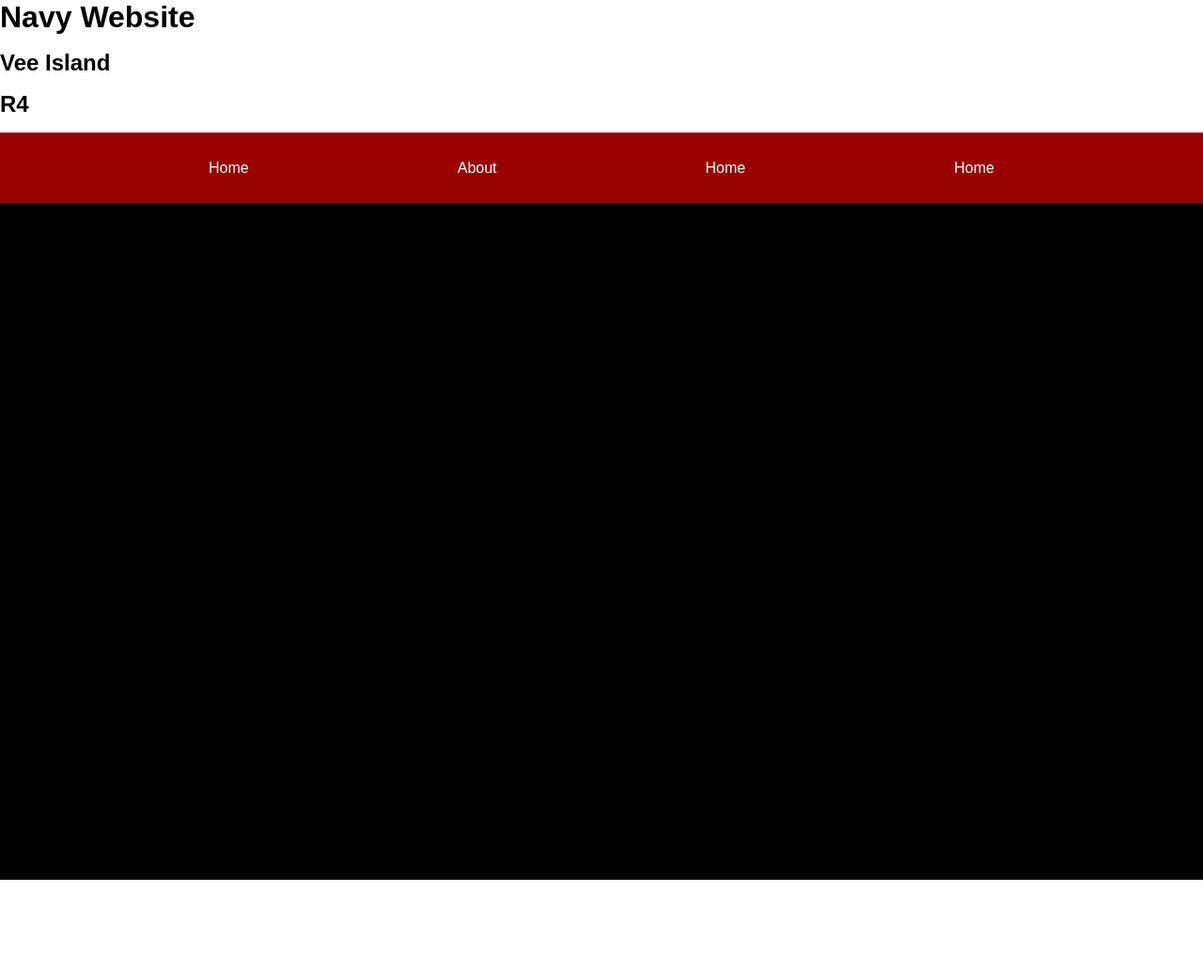
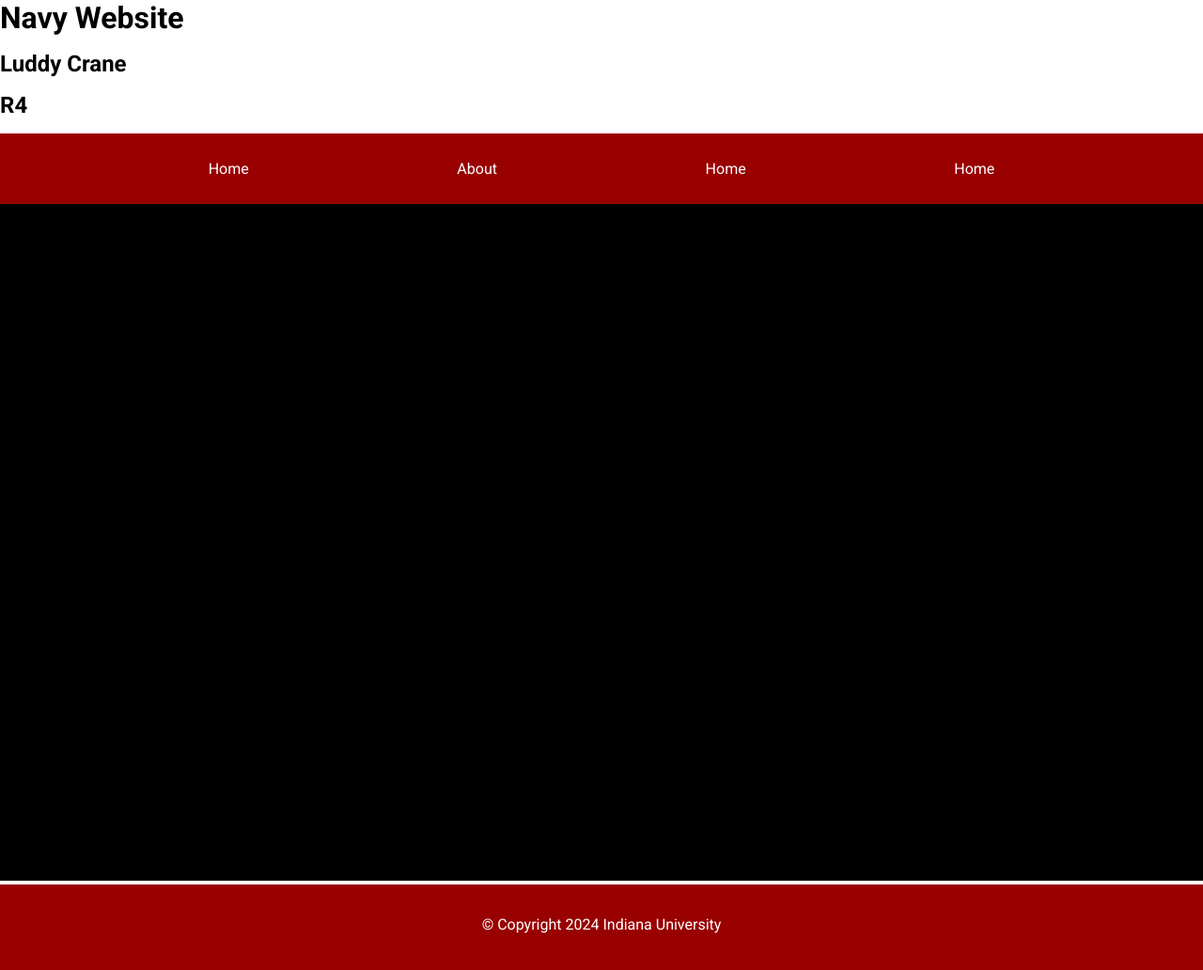
Before and after one commit to PJIceskull/LuddyCrane_Website, a website: page index.html in a window 1280 px wide. Shown: the whole page at 94% size. Before the commit the page ends 940 px from the top, so only its background shows below. Drawn offline with Linux system fonts and the light colour scheme.

Commit message:
add copyright and changed font family

```diff
--- a/index.html
+++ b/index.html
@@ -17,7 +17,7 @@
     <header>
       <h1>Navy Website</h1>
       <div>
-        <h2>Vee Island</h2>
+        <h2>Luddy Crane</h2>
         <h2>R4</h2>
       </div>
       <nav>
@@ -39,7 +39,9 @@
     </main>
 
     <!-- Footer -->
-    <footer></footer>
+    <footer>
+      <p>&copy; Copyright 2024 Indiana University</p>
+    </footer>
 
     <!-- Link to JavaScript file -->
     <!-- <script src="$GODOT_URL"></script> -->
--- a/scss/footer/footer.scss
+++ b/scss/footer/footer.scss
@@ -0,0 +1,8 @@
+footer {
+  min-height: 100px;
+  color: map-get($map: $colors, $key: "color4");
+  background-color: map-get($map: $colors, $key: "color3");
+  display: flex;
+  align-items: center;
+  justify-content: space-evenly;
+}
--- a/scss/structure.scss
+++ b/scss/structure.scss
@@ -6,8 +6,8 @@
 html,
 body {
   height: 100%;
-  // font-family: "Roboto", sans-serif;
-  font-family: sans-serif;
+  font-family: "Roboto", sans-serif;
+  // font-family: sans-serif;
 }
 h1,
 h2,
```
Also changed, not shown: css/styles.css.
